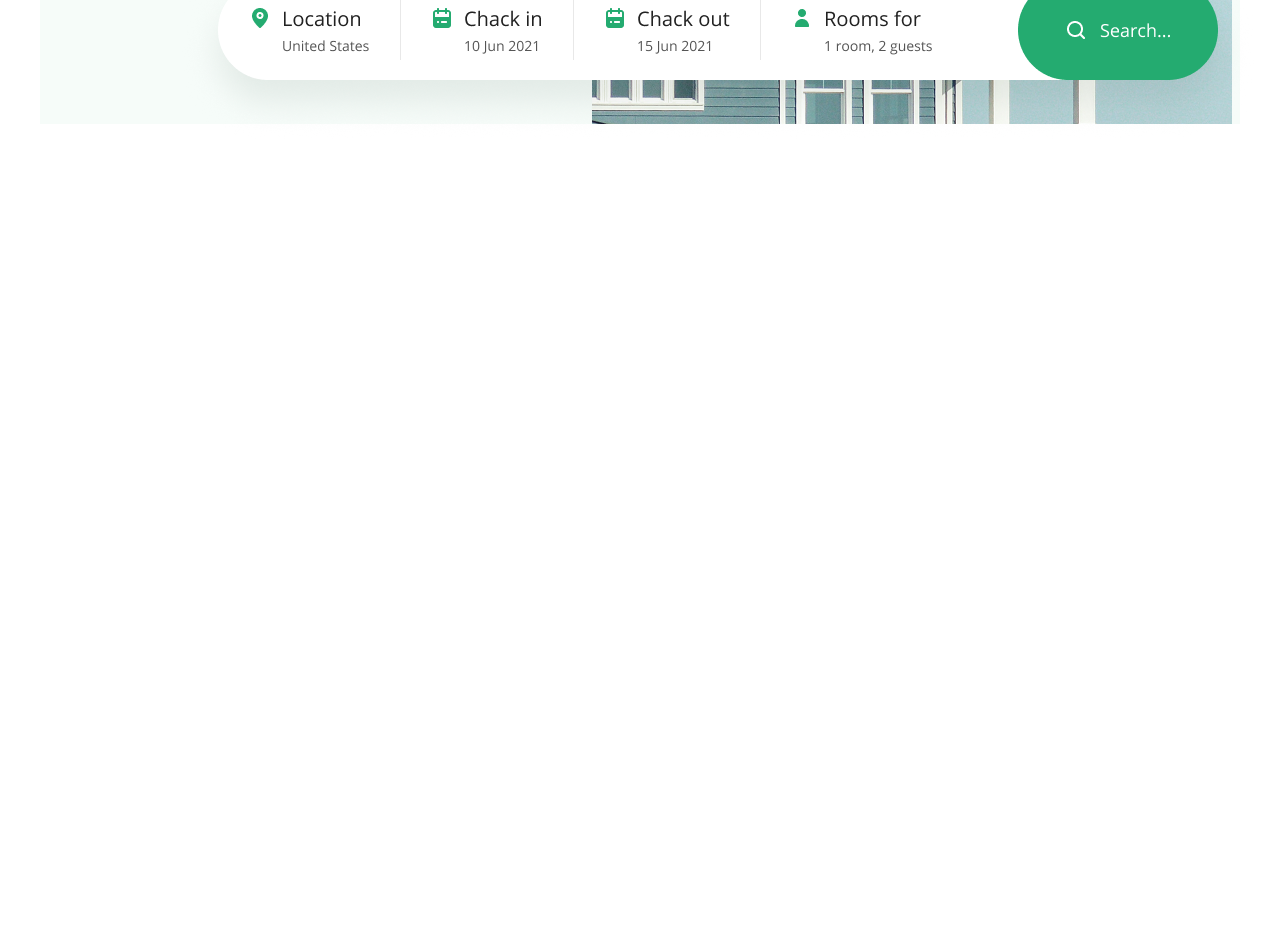
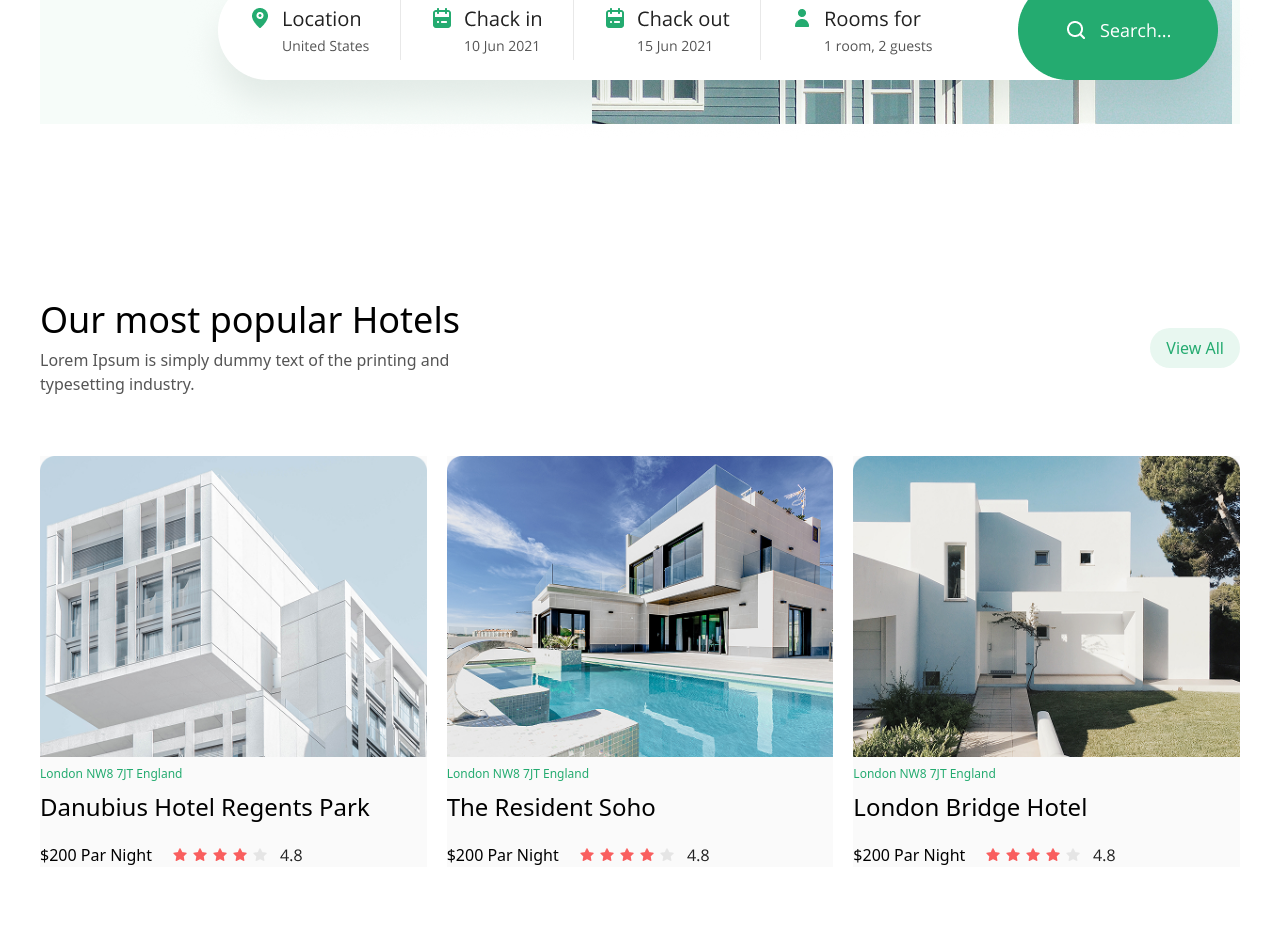
Before and after one commit to maruff903/hw16, a website: page src/index.html in a window 1280 px wide. Shown: the part 644-1571 px from the top of the page. Before the commit the page ends 944 px from the top, so only its background shows below. Drawn offline with nearby package versions, Linux system fonts and the light colour scheme; files that its build step writes are made by us from their sources.

Commit message:
commit from branch1

```diff
--- a/src/index.html
+++ b/src/index.html
@@ -39,11 +39,78 @@
 
         </section>
 
-        <img src="./search button.png" alt="" class="relative bottom-40 left-45">
+        <img src="./search button.png" alt="" class="lg:relative bottom-40 left-45">
 
 
     </header>
 
+    <!--  -->
+
+    <section class="max-w-300 m-auto">
+
+        <div class="flex flex-col lg:flex-row justify-between items-center ">
+            <div>
+                <h1 class="text-4xl">Our most popular Hotels</h1>
+                <p class="mt-2 text-[#555555]">Lorem Ipsum is simply dummy text of the printing and <br> typesetting industry.</p>
+            </div>
+
+            <button class="bg-[#24AB701A] text-[#24AB70] px-4 py-2 rounded-3xl ">View All</button>
+
+        </div>
+
+        <div class="flex flex-col lg:flex-row items-center gap-5 py-15">
+
+            <div class="bg-[#FAFAFA]">
+                <img src="./image (39).png" alt="">
+                <p class="text-[#24AB70] text-[12px] mt-2">London NW8 7JT England</p>
+                <h3 class="text-2xl mt-2">Danubius Hotel Regents Park</h3>
+                <div class="flex items-center gap-5 mt-5">
+                    <p>$200 Par Night</p>
+                    <img src="./Group 10.png" alt="">
+
+                </div>
+
+
+            </div>
+
+              <div class="bg-[#FAFAFA]">
+                <img src="./image (40).png" alt="">
+                <p class="text-[#24AB70] text-[12px] mt-2">London NW8 7JT England</p>
+                <h3 class="text-2xl mt-2">The Resident Soho</h3>
+                <div class="flex items-center gap-5 mt-5">
+                    <p>$200 Par Night</p>
+                    <img src="./Group 10.png" alt="">
+
+                </div>
+
+
+            </div>
+
+              <div class="bg-[#FAFAFA]">
+                <img src="./image (41).png" alt="">
+                <p class="text-[#24AB70] text-[12px] mt-2">London NW8 7JT England</p>
+                <h3 class="text-2xl mt-2">London Bridge Hotel</h3>
+                <div class="flex items-center gap-5 mt-5">
+                    <p>$200 Par Night</p>
+                    <img src="./Group 10.png" alt="">
+
+                </div>
+
+
+            </div>
+
+
+
+        </div>
+
+
+    </section>
+
+    <!--  -->
+
+
+
+
 
 </body>
 </html>
```
Also changed, not shown: src/Group 10.png (added), src/image (39).png (added), src/image (40).png (added), src/image (41).png (added).
